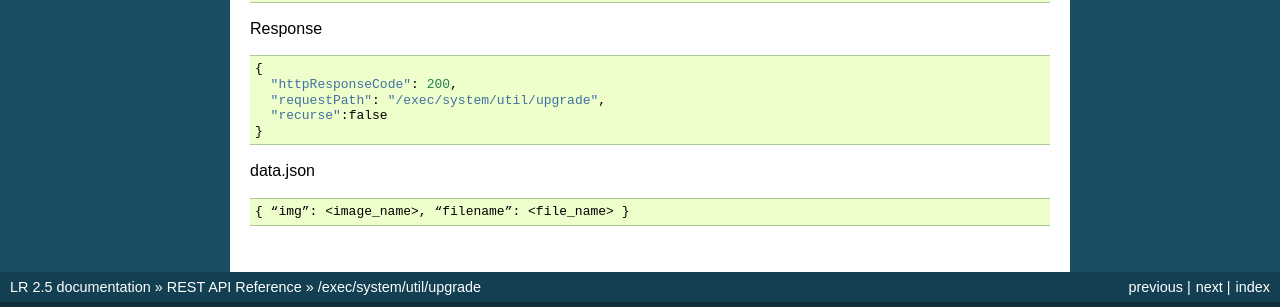
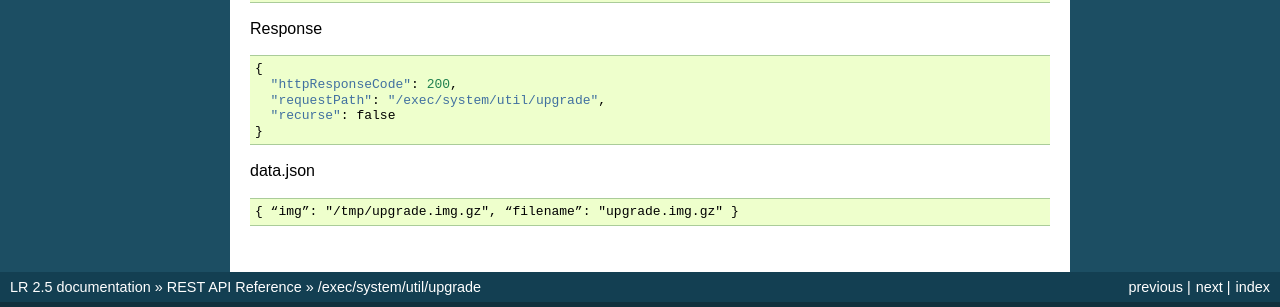
Before and after one commit to b225ccc-zz/lrdocs2, a Sphinx documentation site: the page built from docs/rest_api_reference/exec.rst, in a window 1280 px wide. Shown: the part 1046-1353 px from the top of the page. Built offline with Sphinx 7.4.7, drawn with Linux system fonts in a browser that asks for light colours; pages that are not in the unit, such as notebooks, are missing from menus.

Commit message:
Fix typo

```diff
--- a/docs/rest_api_reference/exec.rst
+++ b/docs/rest_api_reference/exec.rst
@@ -48,9 +48,9 @@
     {
       "httpResponseCode": 200,
       "requestPath": "/exec/system/util/upgrade",
-      "recurse":false
+      "recurse": false
     }
 
 data.json
 ::
-    { “img”: <image_name>, “filename”: <file_name> }
+    { “img”: "/tmp/upgrade.img.gz", “filename”: "upgrade.img.gz" }
```
